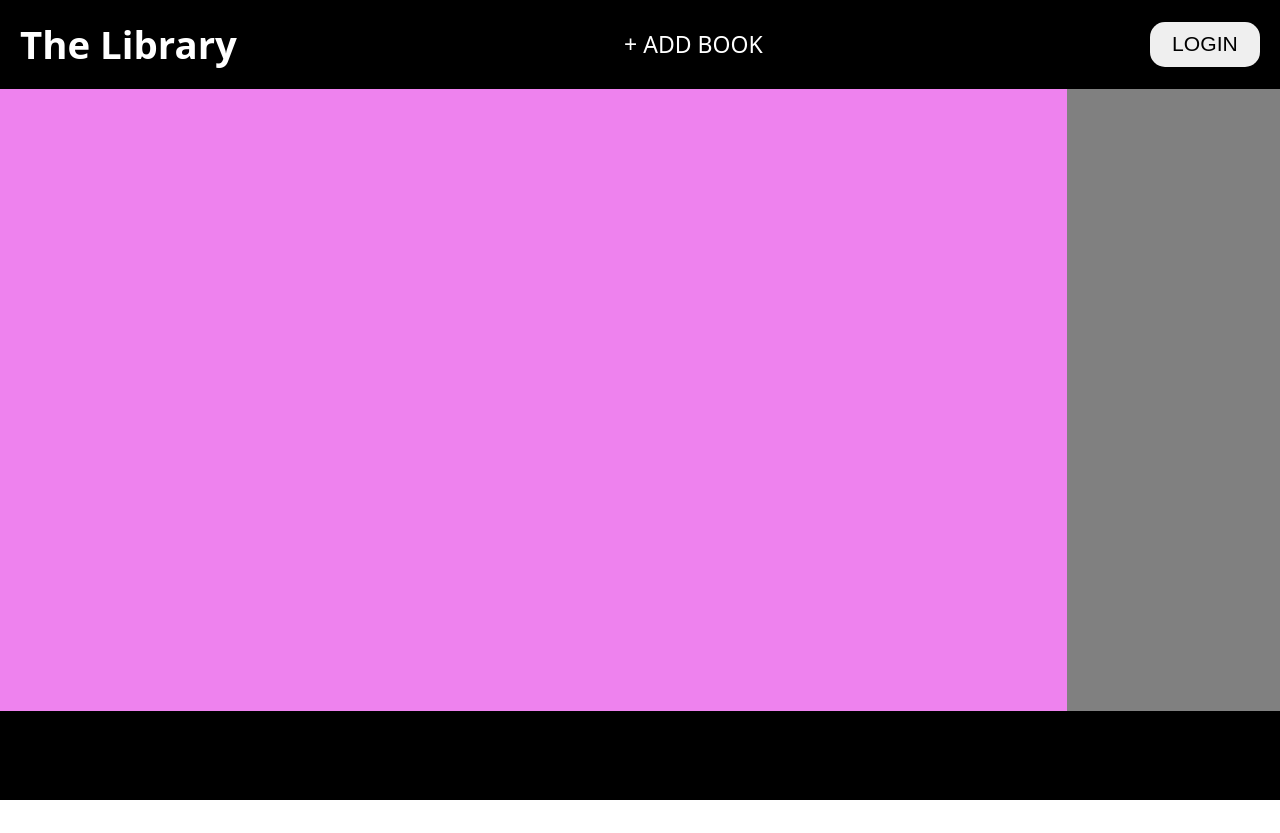
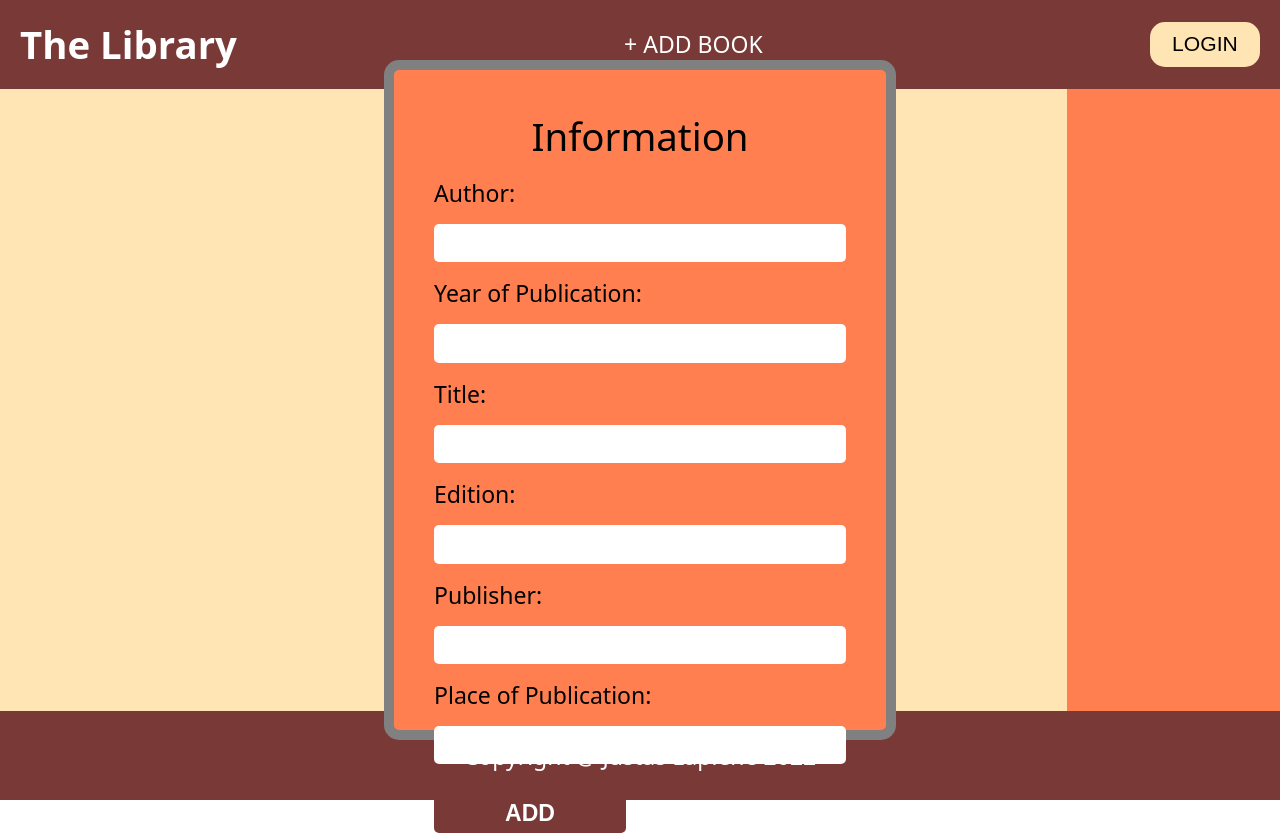
Before and after one commit to J03B1D3N/Library, a plain HTML site: page index.html in a window 1280 px wide. Before the commit the page ends 800 px from the top, so only its background shows below. Drawn offline with Linux system fonts and the light colour scheme.

Commit message:
restyled collor pallate. created book form.

```diff
--- a/index.html
+++ b/index.html
@@ -7,22 +7,69 @@
     <title>Book Library</title>
     <link rel="stylesheet" href="styles.css">
     <style>
-        @import url('https://fonts.googleapis.com/css2?family=Roboto:ital@1&display=swap');
         </style>
 </head>
 <body>
     <header>
-        <div class="title">
+        <div class="headerTitle">
             The Library
         </div>
-        <div class="addBook">
-            <a href="">+ ADD BOOK</a>
-        </div>
+        <a id="addBook" class="addBook" href="">+ ADD BOOK</a>
         <button class="login">
             LOGIN
         </button>
     </header>
-    <main></main>
+    <main>
+        <form class="form" action="get">
+
+            <div class="inputTable">
+                <div class="inputTitle">Information</div>
+                <div class="author input">
+                    <label for="author">Author:</label>
+                    <input type="text" name="author" id="author" >
+                </div>
+
+                <div class="yearOfPublication input">
+                    <label for="yearOfPublication">Year of Publication:</label>
+                    <input type="number" name="yearOfPublication" id="yearOfPublication" >
+
+                </div>
+
+                <div class="title input">
+                    <label for="title">Title:</label>
+                    <input type="text"  name="title" id="title" >
+                </div>
+
+                <div class="edition input">
+                    <label for="edition">Edition:</label>
+                    <input type="text" name="edition" id="edition" >
+                </div>
+
+                <div class="publisher input">
+                    <label for="publisher">Publisher:</label>
+                    <input type="text" name="publisher" id="publisher" >
+                </div>
+
+                <div class="placeOfPublication input">
+                    <label for="placeOfPublication">Place of Publication:</label>
+                    <input type="text" name="placeOfPublication" id="placeOfPublication">
+                </div>
+
+                <button class="add" id="add" >ADD</button>
+            </div>
+
+        </form>
+        <a href="">
+            <div class="book">
+                <div class="author">George R. R. Martin</div>
+                <div class="yearOfPublication">1996</div>
+                <div class="title">Game Of Thrones</div>
+                <div class="edition"></div>
+                <div class="publisher">Voyager Books</div>
+                <div class="placeOfPublication">Michingan, USA</div>
+            </div>
+        </a>
+    </main>
     <nav></nav>
     <footer> Copyright @ Justas Lapiene 2022</footer>
     <script src="script.js"></script>
--- a/script.js
+++ b/script.js
@@ -1,4 +1,12 @@
-function book(title, author, pages, read) {
+const Book = document.getElementById('#addBook')
+const addBook = book
+
+
+
+
+
+
+function createBook(title, author, pages, read) {
     this.title = title
     this.author = author
     this.pages = pages
@@ -10,9 +18,9 @@ book.prototype.print = function () {
     console.log(this.title + ", " + this.author + ", " + this.pages + ", " + this.read +".")
 }
 
-const baltaDrobule = new book("Balta drobule", "Antanas Skema", 123, "Not read")
+const baltaDrobule = new createBook("Balta drobule", "Antanas Skema", 123, "Not read")
 
-const altoriuSeselis = new book("Altoriu Sesely", "Mykolaitis Putinas", 1025, "Read")
+const altoriuSeselis = new createBook("Altoriu Sesely", "Mykolaitis Putinas", 1025, "Read")
 
 let myLibrary = [];
 
--- a/styles.css
+++ b/styles.css
@@ -6,6 +6,9 @@ html, body {
     margin: 0;
     font-family: system-ui, -apple-system, BlinkMacSystemFont, 'Segoe UI', Roboto, Oxygen, Ubuntu, Cantarell, 'Open Sans', 'Helvetica Neue', sans-serif;
     font-size: 1.2rem;
+    --headerFooter: rgb(120,57,55);
+    --main: #FFE5B4;
+    --nav: coral;
 }
 body {
     display: grid;
@@ -13,7 +16,7 @@ body {
     grid-template-rows: repeat(9, 1fr);
 }
 header {
-    background-color: black;
+    background-color: var(--headerFooter);
     grid-column: 1 / 7 ;
     grid-row: 1 / 2;
     color: white;
@@ -21,14 +24,11 @@ header {
     align-items: center;
     justify-content: space-between;
 }
-.addBook>a {
-    text-decoration: none;
-    color: inherit;
-}
-.addBook>a:hover {
+
+.addBook:hover {
     color: rgb(151, 148, 148);
 }
-.title {
+.headerTitle {
     font-size: 2rem;
     font-weight: 900;
     margin-left: 20px;
@@ -40,6 +40,7 @@ header {
     border: none;
     border-radius: 15px;
     font-size: 1.1rem;
+    background-color: var(--main);
 }
 .login:hover {
     background-color: lightgrey;
@@ -48,17 +49,109 @@ header {
     background-color: rgb(151, 148, 148);
 }
 footer {
-    background-color: black;
+    background-color: var(--headerFooter);
     grid-column: 1/7;
     grid-row: 9/10;
+    color: white;
+    display: flex;
+    justify-content: center;
+    align-items: center;
 }
 nav {
-    background-color: grey;
+    background-color: var(--nav);
     grid-column: 6/7;
     grid-row: 2/9;
 }
 main {
-    background-color:violet;
+    background-color: var(--main);
     grid-column: 1/6;
     grid-row: 2/9;
+    display: flex;
+    justify-content: center;
+    align-items: center;
+    height: 100%;
+    width: 100%;
 }
+a {
+    text-decoration: none;
+    color: inherit;
+    display: none;
+}
+#addBook {
+    color: white;
+    display: block;
+}
+#addBook:hover {
+    color: lightgrey;
+}
+.book {
+    border: 1px solid black;
+    padding: 20px;
+    background-color: #fff;
+    border-radius: 15px;
+}
+.book:hover {
+    background-color: lightgrey;
+}
+.form {
+    box-sizing: border-box;
+    position: absolute;
+    height: 85%;
+    width: 40%;
+    background-color: var(--nav);
+    margin-left: auto;
+    margin-right: auto;
+    left: 0;
+    right: 0;
+    color: black;
+    border-radius: 15px;
+    border: 10px solid grey;
+}
+.inputTable {
+    box-sizing: border-box;
+    display: grid;
+    padding: 40px;
+    height: 100%;
+    grid-template-rows: repeat(10, 1fr);
+    gap: 15px;
+}
+.input {
+    display: flex;
+    flex-direction: column;
+    gap: 15px;
+}
+input {
+    height: 2rem;
+    font-size: 1.2rem;
+    border-radius:  5px;
+    padding: 0px 10px;
+    border: none;
+}
+input:focus-visible {
+    outline: 5px solid grey;
+}
+.inputTitle{
+font-size: 2rem;
+text-align: center;
+}
+input[type=number]::-webkit-inner-spin-button {
+  -webkit-appearance: none;
+  margin: 0;
+}
+.add {
+    grid-row: 9/10;
+    height: 2rem;
+    border-radius: 5px;
+    width: 10rem;
+    font-size: 1.2rem;
+    font-weight: 600;
+    border: none;
+    background-color: var(--headerFooter);
+    color: white;
+}
+.add:hover {
+    background-color: rgb(175, 77, 74);
+}
+.add:active {
+    background-color: rgb(223, 83, 78);
+}
```
Also changed, not shown: howto.txt (added).
